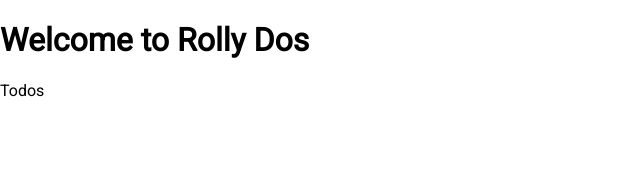
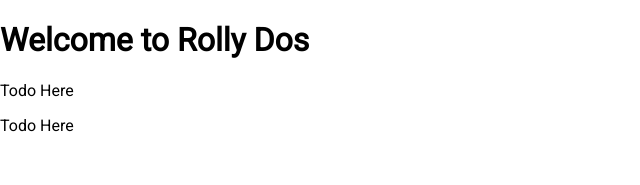
Before and after one commit to PatricCampbell/rolly-dos, a React (Create React App) app: page / in a window 1280 px wide. Shown: the top 185 px of the page, without its empty margins (0-640 px from the left). Built offline with nearby package versions, Linux system fonts and the light colour scheme.

Commit message:
Add todoItem component and render them in TodosList

```diff
--- /dev/null
+++ b/src/todoItem.js
@@ -0,0 +1,7 @@
+import React from 'react';
+
+const TodoItem = props => {
+  return (<p>Todo Here</p>)
+};
+
+export default TodoItem;
--- a/src/todosContainer.js
+++ b/src/todosContainer.js
@@ -8,17 +8,20 @@ class TodosContainer extends Component {
     super(props)
 
     this.state = {
-      todos: {
-        '1': 'Take out the trash',
-        '2': 'Get a goddamn job you schlub'
-      }
+      todos:
+        [
+          { id: '1', body: 'Take out the trash' },
+          { id: '2', body: 'Get a goddamn job you schlub' }
+        ]
     }
   }
 
   render() {
+    const { todos } = this.state;
+
     return (
       <React.Fragment>
-        <TodosList />
+        <TodosList todos={todos} />
       </React.Fragment>
     );
   }
--- a/src/todosList.js
+++ b/src/todosList.js
@@ -1,10 +1,18 @@
-import React from 'react'
-import './todosList.css'
+import React from 'react';
+import './todosList.css';
+
+import TodoItem from 'todoItem';
 
 const TodosList = props => {
+  const { todos } = props;
+
   return (
-    <p>Todos</p>
-  )
+    <React.Fragment>
+      {todos.map(todo => {
+        return <TodoItem key={todos.id} body={todos.body} />;
+      })}
+    </React.Fragment>
+  );
 }
 
 export default TodosList;
```
Also changed, not shown: src/todoItem.css (added), 1 other file (tests, documents, lock files or other folders).
